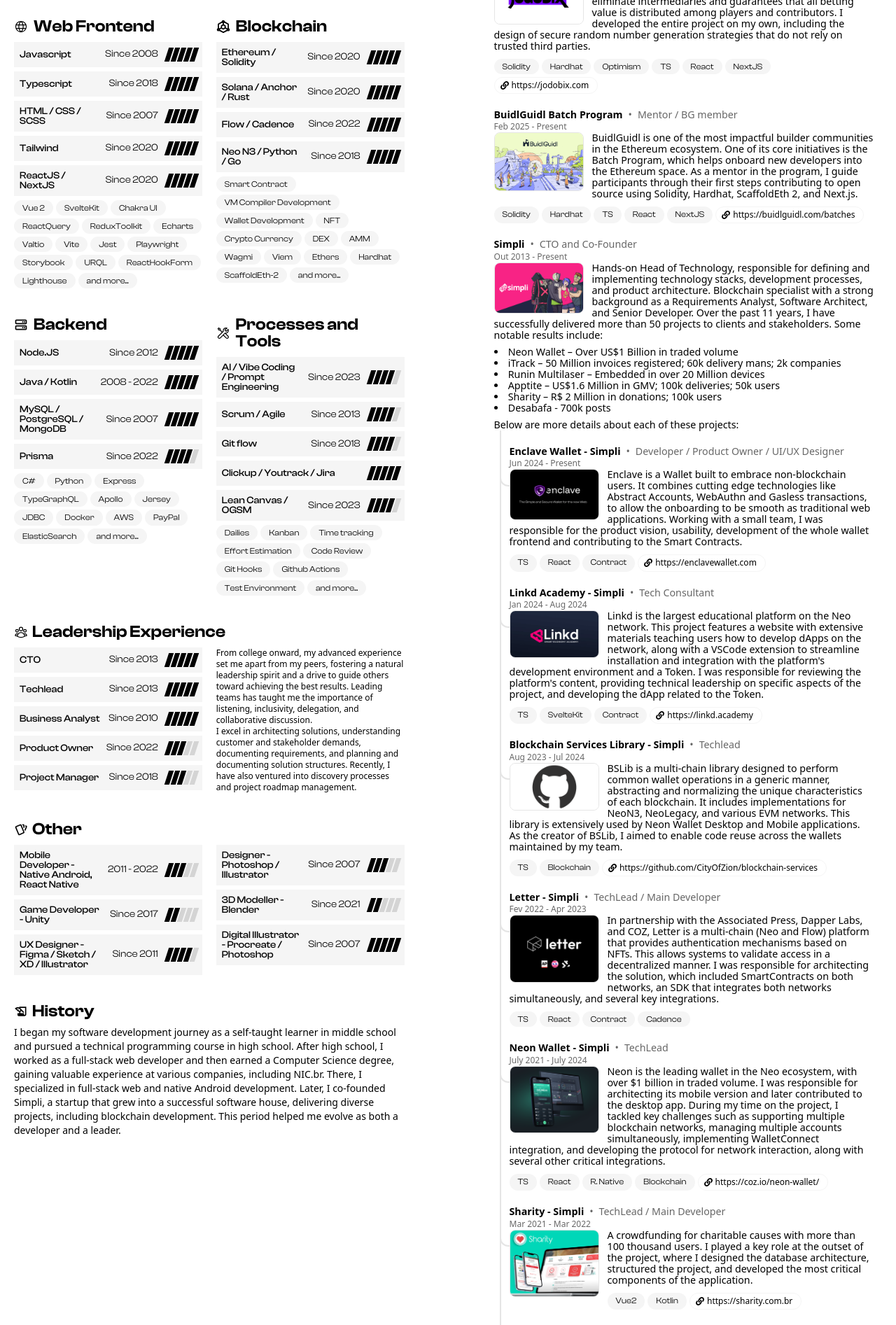
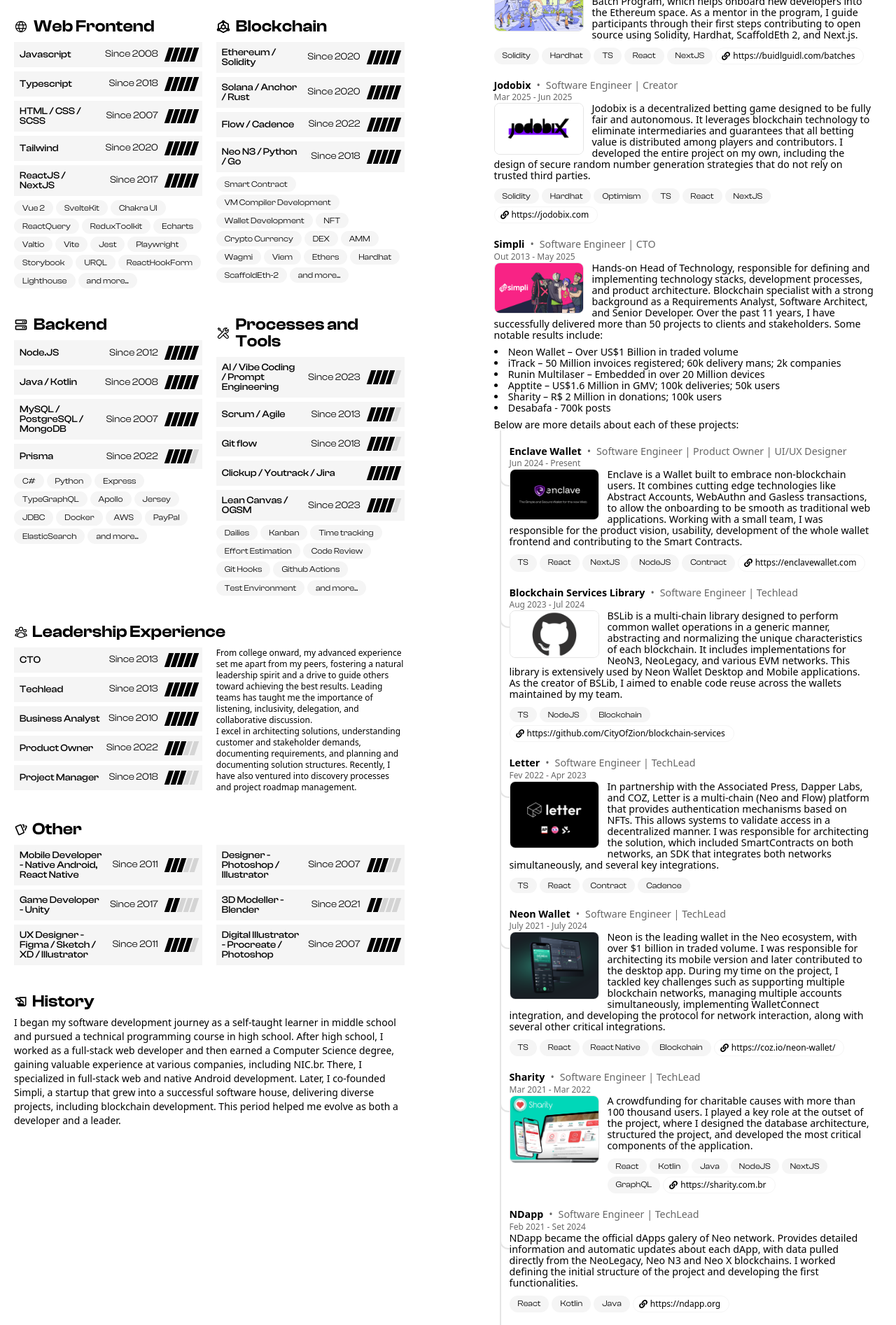
Before and after one commit to melanke/melanke.github.io, a Next.js app: page / in a window 1280 px wide. Shown: the part 320-2213 px from the top of the page at 70% size. Built offline with nearby package versions, Linux system fonts and the light colour scheme; a web font is replaced by a local one.

Commit message:
content improvements

```diff
--- a/app/page.tsx
+++ b/app/page.tsx
@@ -41,7 +41,7 @@
               { name: "Typescript", since: "2018", level: "expert" },
               { name: "HTML / CSS / SCSS", since: "2007", level: "expert" },
               { name: "Tailwind", since: "2020", level: "expert" },
-              { name: "ReactJS / NextJS", since: "2020", level: "expert" },
+              { name: "ReactJS / NextJS", since: "2017", level: "expert" },
             ]}
             otherSkills={[
               "Vue 2",
@@ -107,7 +107,7 @@
               },
               {
                 name: "Java / Kotlin",
-                yearRange: "2008 - 2022",
+                since: "2008",
                 level: "expert",
               },
               {
--- a/components/OtherSection.tsx
+++ b/components/OtherSection.tsx
@@ -14,7 +14,7 @@
         <div className="flex flex-col flex-1 shrink basis-0 min-w-[240px]">
           <SkillItem
             name="Mobile Developer - Native Android, React Native"
-            yearRange="2011 - 2022"
+            since="2011"
             level="intermediate"
           />
           <div className="mt-1.5">
--- a/components/Timeline.tsx
+++ b/components/Timeline.tsx
@@ -26,7 +26,16 @@
         achieved.
       </div>
       <TimelineItem
-        dateRange="Mar 2025 - Present"
+        dateRange="Feb 2025 - Present"
+        technologies={["Solidity", "Hardhat", "TS", "React", "NextJS"]}
+        title="BuidlGuidl Batch Program"
+        role="Software Engineer | Mentor"
+        description="BuidlGuidl is one of the most impactful builder communities in the Ethereum ecosystem. One of its core initiatives is the Batch Program, which helps onboard new developers into the Ethereum space. As a mentor in the program, I guide participants through their first steps contributing to open source using Solidity, Hardhat, ScaffoldEth 2, and Next.js."
+        image="/projects/buidlguidl.webp"
+        link="https://buidlguidl.com/batches"
+      />
+      <TimelineItem
+        dateRange="Mar 2025 - Jun 2025"
         technologies={[
           "Solidity",
           "Hardhat",
@@ -36,25 +45,16 @@
           "NextJS",
         ]}
         title="Jodobix"
-        role="Solo Developer"
+        role="Software Engineer | Creator"
         description="Jodobix is a decentralized betting game designed to be fully fair and autonomous. It leverages blockchain technology to eliminate intermediaries and guarantees that all betting value is distributed among players and contributors. I developed the entire project on my own, including the design of secure random number generation strategies that do not rely on trusted third parties."
         image="/projects/jodobix.png"
         link="https://jodobix.com"
       />
       <TimelineItem
-        dateRange="Feb 2025 - Present"
-        technologies={["Solidity", "Hardhat", "TS", "React", "NextJS"]}
-        title="BuidlGuidl Batch Program"
-        role="Mentor / BG member"
-        description="BuidlGuidl is one of the most impactful builder communities in the Ethereum ecosystem. One of its core initiatives is the Batch Program, which helps onboard new developers into the Ethereum space. As a mentor in the program, I guide participants through their first steps contributing to open source using Solidity, Hardhat, ScaffoldEth 2, and Next.js."
-        image="/projects/buidlguidl.webp"
-        link="https://buidlguidl.com/batches"
-      />
-      <TimelineItem
-        dateRange="Out 2013 - Present"
+        dateRange="Out 2013 - May 2025"
         technologies={[]}
         title="Simpli"
-        role="CTO and Co-Founder"
+        role="Software Engineer | CTO"
         description={
           <div className="space-y-2">
             <p>
@@ -88,29 +88,19 @@
       <TimelineItem
         nested
         dateRange="Jun 2024 - Present"
-        technologies={["TS", "React", "Contract"]}
-        title="Enclave Wallet - Simpli"
-        role="Developer / Product Owner / UI/UX Designer"
+        technologies={["TS", "React", "NextJS", "NodeJS", "Contract"]}
+        title="Enclave Wallet"
+        role="Software Engineer | Product Owner | UI/UX Designer"
         description="Enclave is a Wallet built to embrace non-blockchain users. It combines cutting edge technologies like Abstract Accounts, WebAuthn and Gasless transactions, to allow the onboarding to be smooth as traditional web applications. Working with a small team, I was responsible for the product vision, usability, development of the whole wallet frontend and contributing to the Smart Contracts."
         image="/projects/enclave.webp"
         link="https://enclavewallet.com"
       />
       <TimelineItem
         nested
-        dateRange="Jan 2024 - Aug 2024"
-        technologies={["TS", "SvelteKit", "Contract"]}
-        title="Linkd Academy - Simpli"
-        role="Tech Consultant"
-        description="Linkd is the largest educational platform on the Neo network. This project features a website with extensive materials teaching users how to develop dApps on the network, along with a VSCode extension to streamline installation and integration with the platform's development environment and a Token. I was responsible for reviewing the platform's content, providing technical leadership on specific aspects of the project, and developing the dApp related to the Token."
-        image="/projects/linkd.webp"
-        link="https://linkd.academy"
-      />
-      <TimelineItem
-        nested
         dateRange="Aug 2023 - Jul 2024"
-        technologies={["TS", "Blockchain"]}
-        title="Blockchain Services Library - Simpli"
-        role="Techlead"
+        technologies={["TS", "NodeJS", "Blockchain"]}
+        title="Blockchain Services Library"
+        role="Software Engineer | Techlead"
         description="BSLib is a multi-chain library designed to perform common wallet operations in a generic manner, abstracting and normalizing the unique characteristics of each blockchain. It includes implementations for NeoN3, NeoLegacy, and various EVM networks. This library is extensively used by Neon Wallet Desktop and Mobile applications. As the creator of BSLib, I aimed to enable code reuse across the wallets maintained by my team."
         image="/projects/github.png"
         link="https://github.com/CityOfZion/blockchain-services"
@@ -119,17 +109,17 @@
         nested
         dateRange="Fev 2022 - Apr 2023"
         technologies={["TS", "React", "Contract", "Cadence"]}
-        title="Letter - Simpli"
-        role="TechLead / Main Developer"
+        title="Letter"
+        role="Software Engineer | TechLead"
         description="In partnership with the Associated Press, Dapper Labs, and COZ, Letter is a multi-chain (Neo and Flow) platform that provides authentication mechanisms based on NFTs. This allows systems to validate access in a decentralized manner. I was responsible for architecting the solution, which included SmartContracts on both networks, an SDK that integrates both networks simultaneously, and several key integrations."
         image="/projects/letter.png"
       />
       <TimelineItem
         nested
         dateRange="July 2021 - July 2024"
-        technologies={["TS", "React", "R. Native", "Blockchain"]}
-        title="Neon Wallet - Simpli"
-        role="TechLead"
+        technologies={["TS", "React", "React Native", "Blockchain"]}
+        title="Neon Wallet"
+        role="Software Engineer | TechLead"
         description="Neon is the leading wallet in the Neo ecosystem, with over $1 billion in traded volume. I was responsible for architecting its mobile version and later contributed to the desktop app. During my time on the project, I tackled key challenges such as supporting multiple blockchain networks, managing multiple accounts simultaneously, implementing WalletConnect integration, and developing the protocol for network interaction, along with several other critical integrations."
         image="/projects/neon.webp"
         link="https://coz.io/neon-wallet/"
@@ -137,9 +127,16 @@
       <TimelineItem
         nested
         dateRange="Mar 2021 - Mar 2022"
-        technologies={["Vue2", "Kotlin"]}
-        title="Sharity - Simpli"
-        role="TechLead / Main Developer"
+        technologies={[
+          "React",
+          "Kotlin",
+          "Java",
+          "NodeJS",
+          "NextJS",
+          "GraphQL",
+        ]}
+        title="Sharity"
+        role="Software Engineer | TechLead"
         description="A crowdfunding for charitable causes with more than 100 thousand users. I played a key role at the outset of the project, where I designed the database architecture, structured the project, and developed the most critical components of the application."
         image="/projects/sharity.webp"
         link="https://sharity.com.br"
@@ -147,58 +144,50 @@
       <TimelineItem
         nested
         dateRange="Feb 2021 - Set 2024"
-        technologies={["Vue2", "Kotlin"]}
-        title="NDapp - Simpli"
-        role="TechLead / Project Manager"
+        technologies={["React", "Kotlin", "Java"]}
+        title="NDapp"
+        role="Software Engineer | TechLead"
         description="NDapp became the official dApps galery of Neo network. Provides detailed information and automatic updates about each dApp, with data pulled directly from the NeoLegacy, Neo N3 and Neo X blockchains. I worked defining the initial structure of the project and developing the first functionalities."
         link="https://ndapp.org"
       />
       <TimelineItem
         nested
         dateRange="Mar 2020 - Aug 2023"
-        technologies={["TS", "Vue2", "Kotlin", "Jersey", "MySQL"]}
-        title="Wow Talents - Simpli"
-        role="Business Analyst / Project Manager / TechLead / Main Developer"
+        technologies={["TS", "React", "Kotlin", "Java", "Jersey", "MySQL"]}
+        title="Wow Talents"
+        role="Software Engineer | TechLead"
         description="Wow Talents was a comprehensive agency platform for child models. Its primary features included model registration, job listing, and match-making between models and opportunities. The system also supported various functionalities, such as subscription payments and five different user types. Organizing all the demands into functional requirements, developing wireframes, managing the project roadmap, designing the database architecture, structuring the project, creating the permissions system and delegating tasks were significant challenges. This project was a tremendous learning experience."
       />
       <TimelineItem
         nested
         dateRange="Oct 2019 - Nov 2020"
-        technologies={["TS", "Vue2", "Kotlin", "MySQL"]}
-        title="LDC's She Digital - Simpli"
-        role="Business Analyst / Project Manager / TechLead / Main Developer"
+        technologies={["TS", "React", "Kotlin", "Java", "MySQL"]}
+        title="LDC's She Digital"
+        role="Software Engineer | TechLead"
         description="Louis Dreyfus Company, one of the largest commodity traders in the world, commissioned the development of a 'Safety, Health, and Environment' management platform for use across all its global units. I architected and developed this project entirely. The platform included integrations with Azure Active Directory for authentication and user management. The most significant challenge was translating all the company's needs into a flexible application that could scale without requiring code modifications."
       />
       <TimelineItem
         nested
         dateRange="Jun 2019 - May 2022"
-        technologies={["TS", "Vue2"]}
-        title="Jamef customers dashboard - Simpli"
-        role="Developer / Tech Consultant"
+        technologies={["TS", "React"]}
+        title="Jamef customers dashboard"
+        role="Software Engineer"
         description="Jamef, the largest shipping company in Brazil, needed a new dashboard for customers to track delivery data due to significant performance issues with the old dashboard. Initially, my responsibility was focused solely on the frontend. However, I quickly realized that structural changes were necessary. I provided several recommendations to Jamef's team on improving the data structure and delivery for better performance. Ultimately, I delivered a complex dashboard featuring various customized graphs and contributed to enhancing the overall structure of the central system."
       />
       <TimelineItem
         nested
         dateRange="Jan 2018 - May 2019"
-        technologies={["Vue2", "Kotlin / R"]}
-        title="SimpliData - Simpli"
-        role="Business Analyst / Project Manager / TechLead / Main Developer"
+        technologies={["React", "Kotlin / R"]}
+        title="SimpliData"
+        role="Software Engineer | TechLead"
         description="In partnership with the macroeconomics firm Parallaxis, my team and I developed SimpliData, a Data Science application akin to the Bloomberg dashboard. Our goal was to combine various market tools and techniques into a platform that was significantly more practical and user-friendly."
       />
       <TimelineItem
         nested
-        dateRange="Aug 2017 - Mar 2019"
-        technologies={["Android"]}
-        title="Bettie - Simpli"
-        role="TechLead / Developer"
-        description="Bettie was a cosmetics marketplace that integrated its product listings with Google Shopping. I was primarily responsible for structuring the architecture of the Android application, utilizing the cutting-edge technology of the time, 'Android Data Binding'."
-      />
-      <TimelineItem
-        nested
         dateRange="Nov 2016 - Jun 2018"
-        technologies={["Vue2", "Kotlin"]}
-        title="iTrack - Simpli"
-        role="Business Analyst / TechLead / Developer"
+        technologies={["React", "Kotlin", "Java"]}
+        title="iTrack"
+        role="Software Engineer | TechLead"
         description="iTrack Brasil is a B2B delivery services platform, integrating multiple systems, with nearly 60,000 couriers. Key challenges included various integrations and optimizing large data volumes. With over 50 million invoices and 2,000 companies registered, the platform's growth was further boosted by its acquisition by MadeiraMadeira in 2021."
         image="/projects/itrack.webp"
         link="https://itrackbrasil.com.br"
@@ -207,8 +196,8 @@
         nested
         dateRange="Mar 2016 - Jan 2018"
         technologies={["Android", "Java"]}
-        title="Mapix - Simpli"
-        role="Business Analyst / Project Manager / TechLead / Developer"
+        title="Mapix"
+        role="Software Engineer | TechLead"
         description="Mapix is a platform that connects students with their drivers, enhancing predictability and safety for children and parents while simplifying route planning and communication for drivers. I handled all the planning and structuring of the solution, and developed critical components of the application, including the route-building system, chat, and GPS mode."
         link="https://mapixapp.com/"
       />
@@ -216,8 +205,8 @@
         nested
         dateRange="Sep 2015 - July 2017"
         technologies={["Android", "Java"]}
-        title="Apptite - Simpli"
-        role="Business Analyst / TechLead / Developer / UI/UX Designer"
+        title="Apptite"
+        role="Software Engineer | TechLead"
         description="Apptite was a food delivery app for iOS, Android and the web. It gained recognition with acceleration by '500 Startups'. With media coverage, it established itself as an important platform in the artisanal food market. I was the main responsible for the initial planning, structuring and development of the platform."
         image="/projects/apptite.webp"
       />
@@ -225,8 +214,8 @@
         nested
         dateRange="Aug 2015 - July 2017"
         technologies={["Android", "Java"]}
-        title="Desabafa - Simpli"
-        role="Business Analyst / TechLead / Developer / UI/UX Designer"
+        title="Desabafa"
+        role="Software Engineer | TechLead"
         description="Desabafa was an anonymous social network designed for emotional support and mutual understanding, featuring a robust security and monitoring system to ensure a healthy user experience. The platform received media recognition in the mental health sector and facilitated over 1 million interactions. I contributed to the planning, structuring, and development of the platform."
         image="/projects/desabafa.webp"
       />
@@ -234,8 +223,8 @@
         nested
         dateRange="Out 2014 - Nov 2015"
         technologies={["Xamarin"]}
-        title="Band Radios App - Simpli"
-        role="Main Developer"
+        title="Band Radios App"
+        role="Software Engineer"
         description="Bandeirantes, a major Brazilian media conglomerate, established Band Radios in 1937 and selected my team in 2014 to modernize their mobile app. The project presented several challenges, including the requirement to establish a UDP connection before the user selected a radio station. I served as the lead developer for the Android and iOS apps."
       />
       <TimelineItem
@@ -243,8 +232,8 @@
         lastNested
         dateRange="Aug 2014 - Out 2014"
         technologies={["Android", "Java"]}
-        title="Multilaser Runin - Simpli"
-        role="Developer"
+        title="Multilaser Runin"
+        role="Software Engineer"
         description="Multilaser, one of Brazil's largest cell phone and tablet manufacturers, faced high demand for quality control tests, which were previously done manually. I helped develop an Android application to automate these tests, covering CPU, RAM, GPS, screen brightness, and touch functionality. This automation significantly improved productivity in tablet production, and the app has since tested over 20 million devices."
         image="/projects/runin.webp"
       />
@@ -252,7 +241,7 @@
         dateRange="2010 - 2013"
         technologies={["JQuery", "Backbone", "Java", "Android"]}
         title="SIMET - NIC.br"
-        role="Developer / UI/UX Designer"
+        role="Software Engineer"
         description="At NIC.br, I worked on applications for SIMET, an internet quality measurement tool. I proposed and designed a new version of the main SIMET application, transitioning from Java Applet to JavaScript. I developed SimetMapas, visualizing internet quality heat maps across Brazil, and created dashboards for internet operators and regulatory agencies. Additionally, I helped develop SimetBox, a Wi-Fi router for automatic tests, and an Android app for quality testing with a custom graphics library."
         link="https://simet.nic.br"
       />
```
